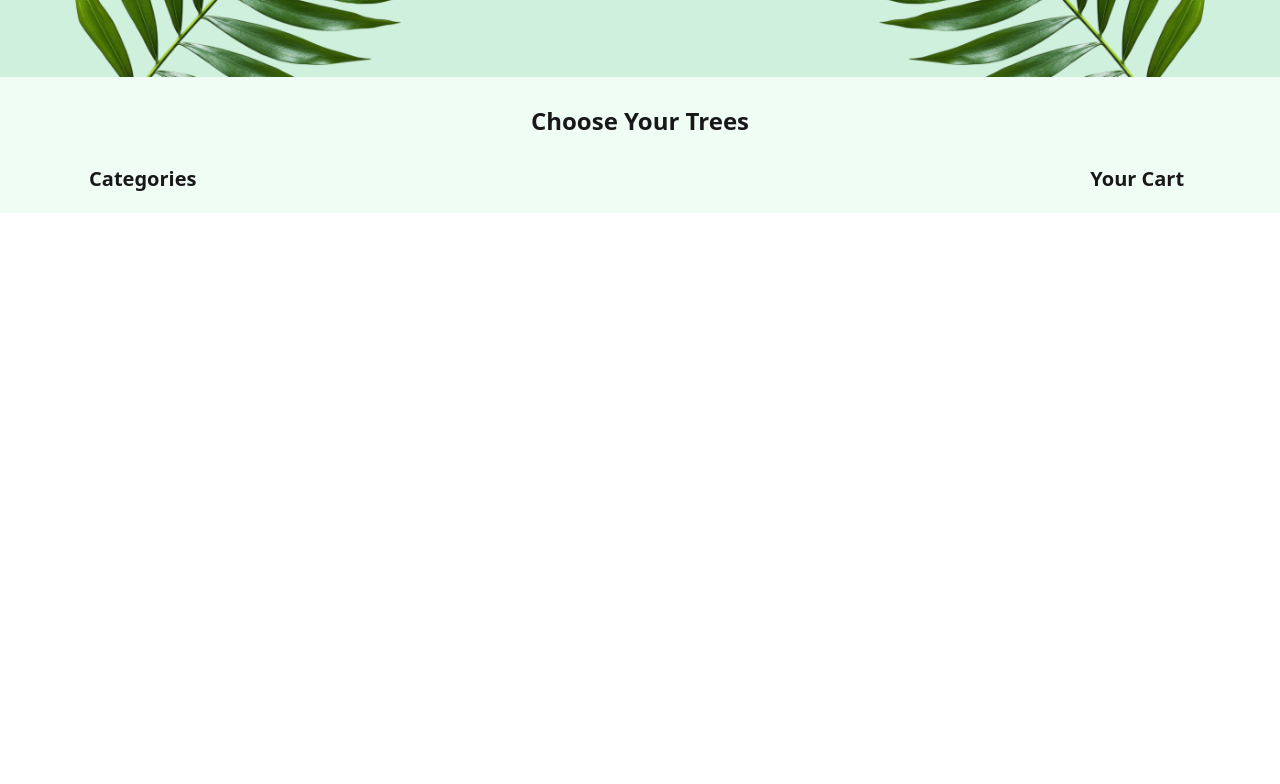
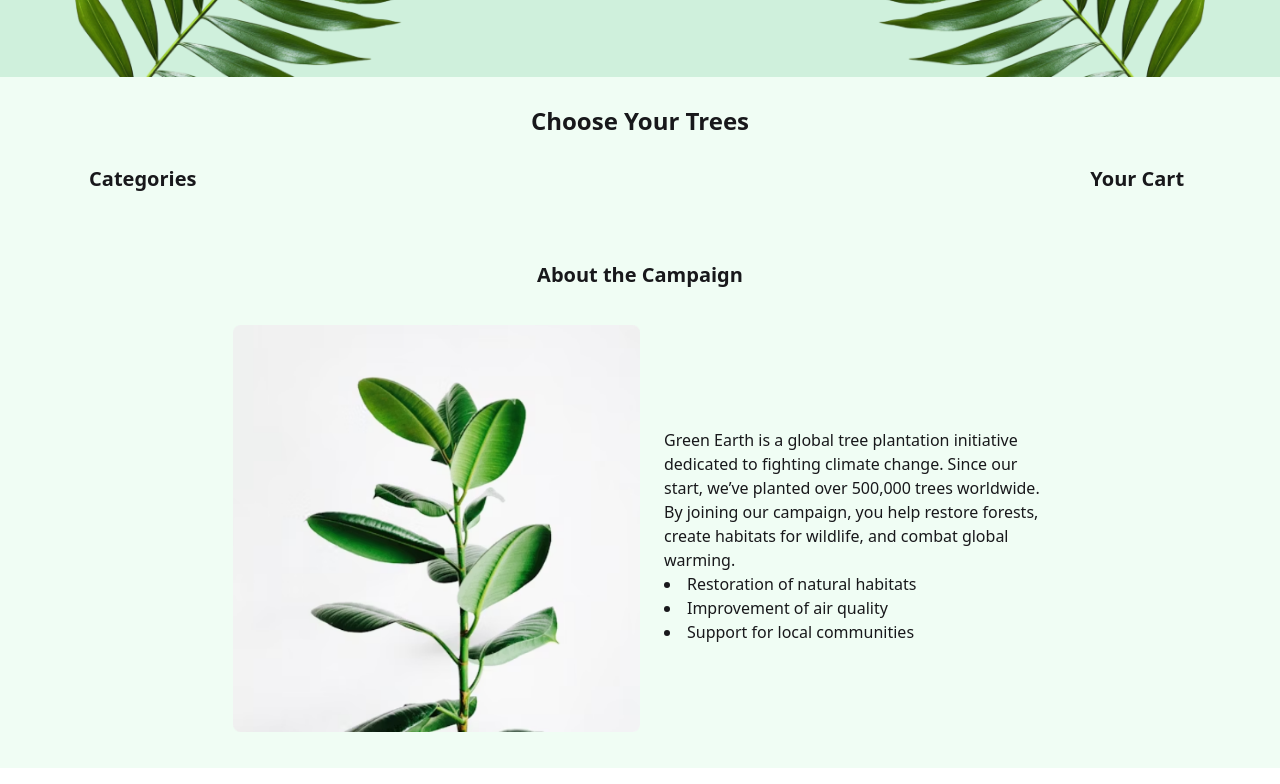
Before and after one commit to Palashdada/my-6th-assignment, a plain HTML site: page index.html in a window 1280 px wide. Shown: the part 396-1180 px from the top of the page. Before the commit the page ends 800 px from the top, so only its background shows below. Drawn offline with nearby package versions, Linux system fonts and the light colour scheme; no server answers.

Commit message:
aboutDone

```diff
--- a/index.html
+++ b/index.html
@@ -131,6 +131,30 @@
         </div>
       </div>
     </dialog>
+    <!-- About the Campain -->
+    <div class="w-8/12 mx-auto py-4 my-4">
+      <h1 class="text-center items-center font-bold text-xl py-4">
+        About the Campaign
+      </h1>
+      <div class="md:flex gap-6 items-center p-5">
+        <img class="md:w-1/2" src="./assets/about.png" alt="" />
+        <div class="md:w-1/2 mt-4">
+          <p class="">
+            Green Earth is a global tree plantation initiative dedicated to
+            fighting climate change. Since our start, we’ve planted over 500,000
+            trees worldwide. By joining our campaign, you help restore forests,
+            create habitats for wildlife, and combat global warming.
+          </p>
+          <div class="text-center">
+            <ul class="list-disc list-inside text-left">
+              <li>Restoration of natural habitats</li>
+              <li>Improvement of air quality</li>
+              <li>Support for local communities</li>
+            </ul>
+          </div>
+        </div>
+      </div>
+    </div>
 
     <script src="./script.js"></script>
   </body>
```
